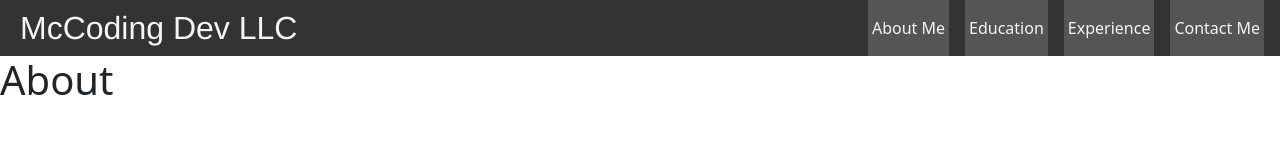
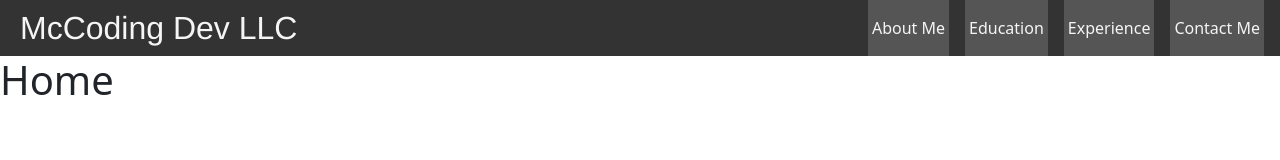
Before and after one commit to lion48z/portfolio-bravo, a React (Create React App) app: page / in a window 1280 px wide. Shown: the top 160 px of the page. Built offline with nearby package versions, Linux system fonts and the light colour scheme.

Commit message:
Added home page
when you click on the title it brings you to home page which  will be icons or project thumbnails

```diff
--- a/src/App.jsx
+++ b/src/App.jsx
@@ -6,13 +6,14 @@
 import Experience from "./pages/Experience";
 import ContactMe from "./pages/ContactMe";
 import NotFoundComponent from "./pages/NotFoundComponent";
+import Home from "./pages/Home";
 
 function App() {
   let Component;
 
   switch (window.location.pathname) {
     case "/":
-      Component = About; // Assuming you want the About component for the "/" path
+      Component = Home; // Assuming you want the About component for the "/" path
       break;
     case "/aboutMe":
       Component = About;
--- /dev/null
+++ b/src/pages/Home.jsx
@@ -0,0 +1,5 @@
+function Home() {
+    return <h1>Home</h1>
+}
+
+export default Home;
```
